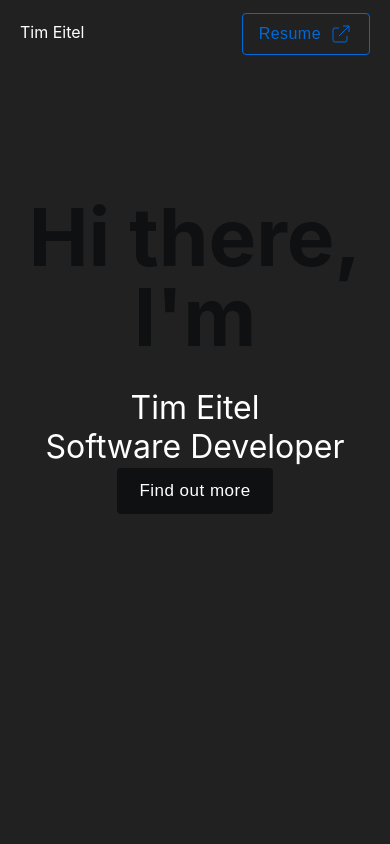
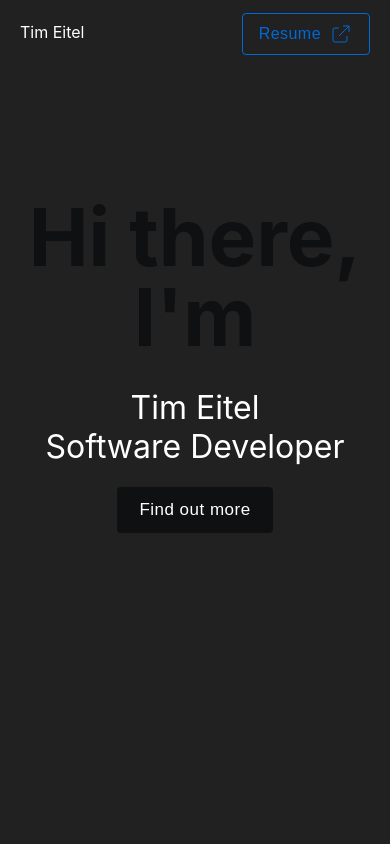
Before and after one commit to timeitel/portfolio, a Next.js app: page / in a window 390 px wide. Shown: the top 844 px of the page. Built offline with nearby package versions, Linux system fonts and the light colour scheme.

Commit message:
style: mobile landing

```diff
--- a/components/home/Landing/Landing.tsx
+++ b/components/home/Landing/Landing.tsx
@@ -1,6 +1,7 @@
+import { Link } from "@common";
 import { PrimaryButton } from "@common/Button";
 import React, { FC } from "react";
-import { StyledCta, StyledIntro, StyledSection, StyledTitle } from "./styled";
+import { StyledIntro, StyledSection, StyledTitle } from "./styled";
 
 interface Props {}
 
@@ -14,9 +15,11 @@ export const Landing: FC<Props> = () => {
       <StyledTitle className="styled-title">
         <h1>Tim Eitel</h1>
         <h4>Software Developer</h4>
-        <StyledCta className="styled-cta" href="#about">
-          <PrimaryButton size="lg">Find out more</PrimaryButton>
-        </StyledCta>
+        <Link className="styled-cta" href="#about">
+          <PrimaryButton size="lg" style={{ marginTop: "2.5vh" }}>
+            Find out more
+          </PrimaryButton>
+        </Link>
       </StyledTitle>
     </StyledSection>
   );
--- a/components/home/Landing/styled.ts
+++ b/components/home/Landing/styled.ts
@@ -28,11 +28,6 @@ export const StyledTitle = styled.div`
     font-size: clamp(2rem, 5vw, 3.25rem);
     font-weight: 400;
   }
-`;
-
-export const StyledCta = styled(Link)`
-  font-size: 1rem;
-  margin-top: 2.5vh;
 `;
 
 export const StyledSection = styled.section`
```
